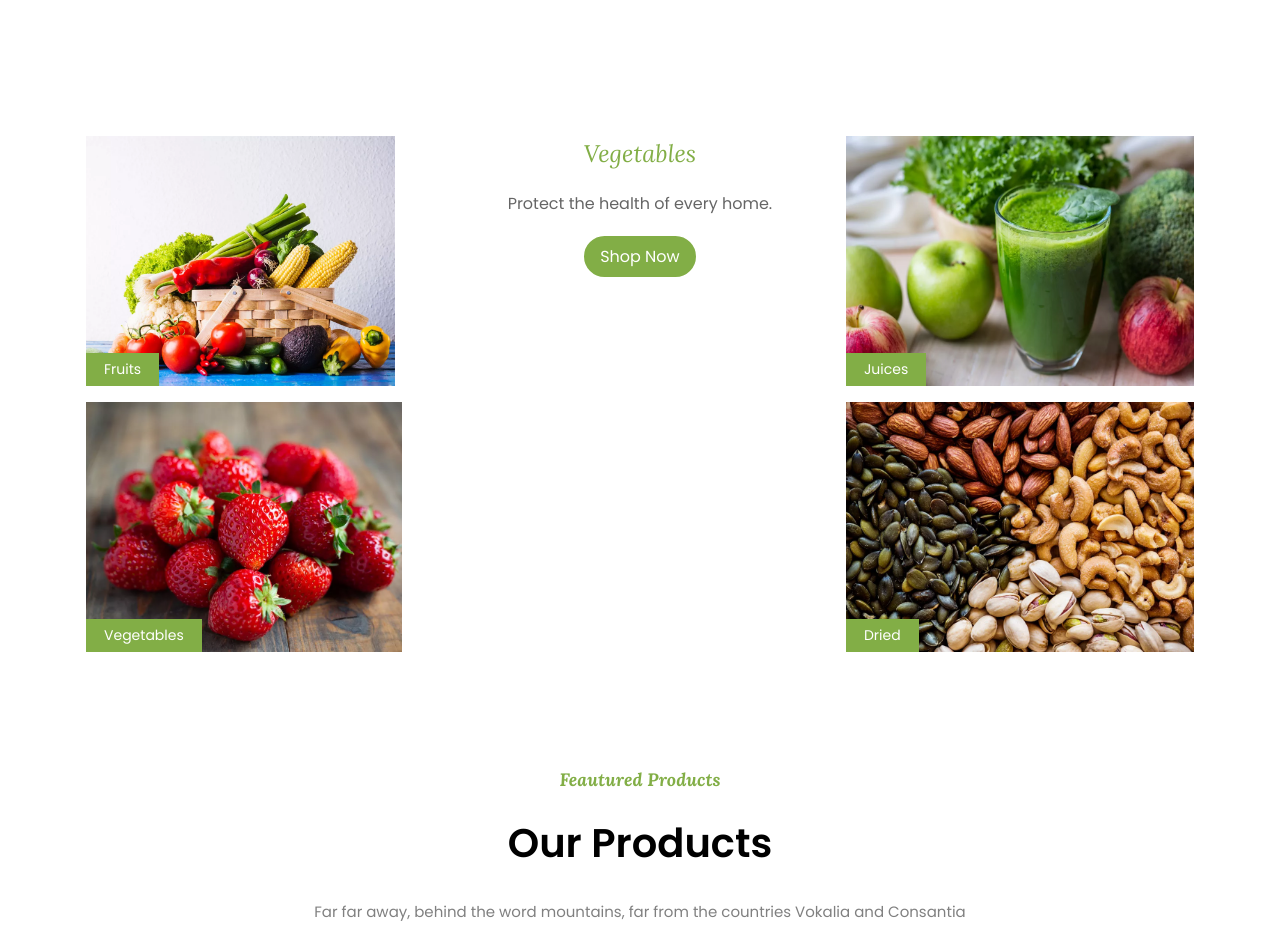
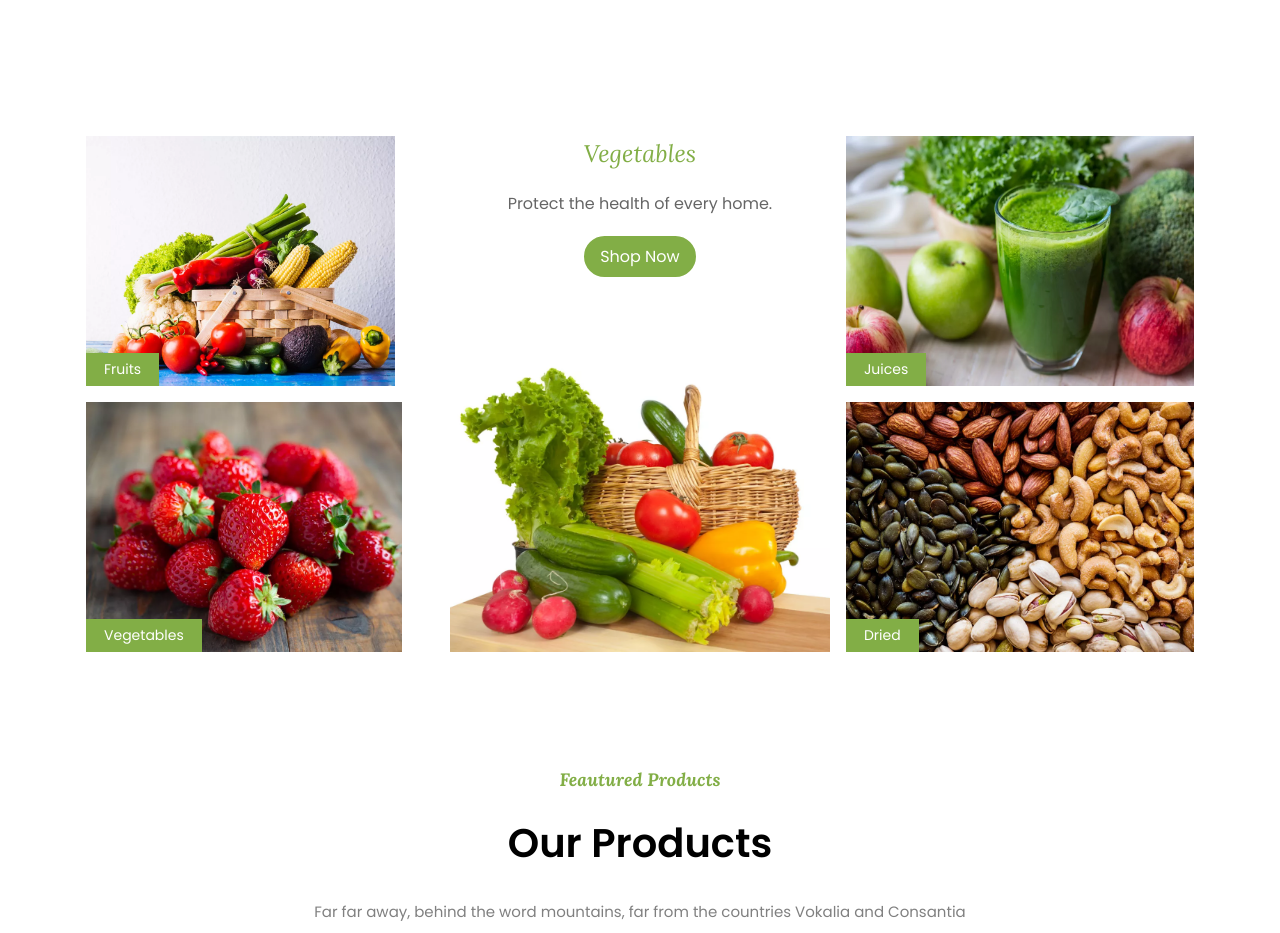
Before and after one commit to arinrahman/Vege-Foods, a plain HTML site: page index.html in a window 1280 px wide. Shown: the part 940-1873 px from the top of the page. Drawn offline with Linux system fonts and the light colour scheme.

Commit message:
Update style.css

```diff
--- a/style.css
+++ b/style.css
@@ -201,7 +201,7 @@ border-radius: 100%;
 
 .sec{
 
-    background-image: url(../Day_5/images/veg3.png);
+    background-image: url(images/veg3.png);
     background-repeat: no-repeat;
     background-size: cover;
     background-position: bottom;
```
